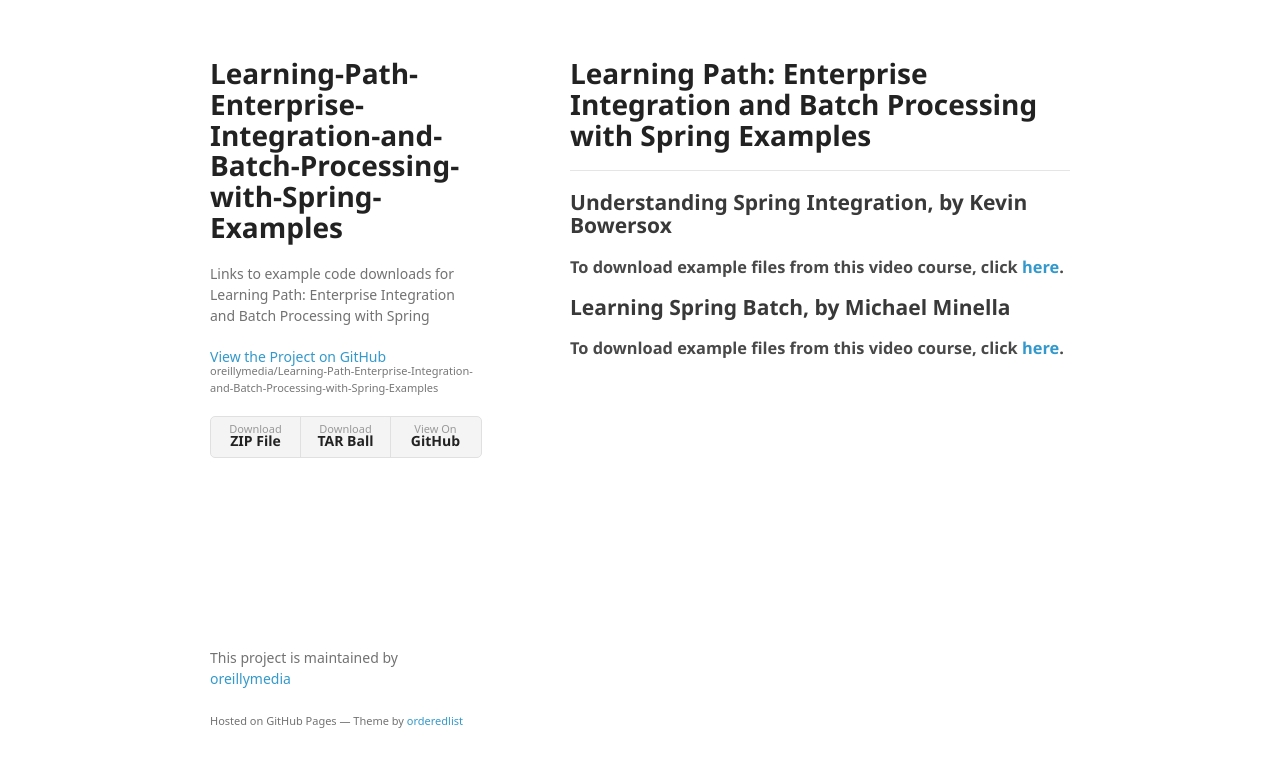
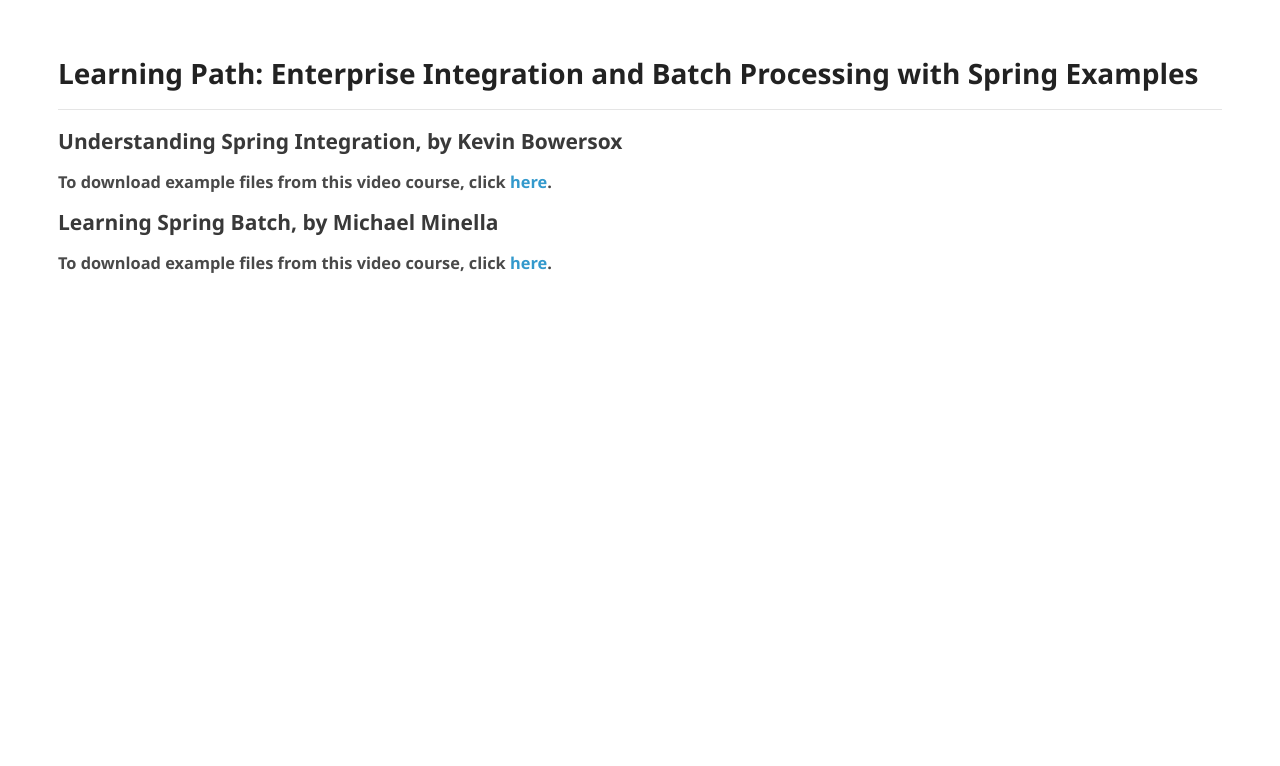
Before and after one commit to oreillymedia/Learning-Path-Enterprise-Integration-and-Batch-Processing-with-Spring-Examples, a plain HTML site: page index.html in a window 1280 px wide. Drawn offline with Linux system fonts and the light colour scheme; a web font is replaced by a local one.

Commit message:
Update index.html

```diff
--- a/index.html
+++ b/index.html
@@ -13,21 +13,6 @@
     <![endif]-->
   </head>
   <body>
-    <div class="wrapper">
-      <header>
-        <h1>Learning-Path-Enterprise-Integration-and-Batch-Processing-with-Spring-Examples</h1>
-        <p>Links to example code downloads for Learning Path: Enterprise Integration and Batch Processing with Spring</p>
-
-        <p class="view"><a href="https://github.com/oreillymedia/Learning-Path-Enterprise-Integration-and-Batch-Processing-with-Spring-Examples">View the Project on GitHub <small>oreillymedia/Learning-Path-Enterprise-Integration-and-Batch-Processing-with-Spring-Examples</small></a></p>
-
-
-        <ul>
-          <li><a href="https://github.com/oreillymedia/Learning-Path-Enterprise-Integration-and-Batch-Processing-with-Spring-Examples/zipball/master">Download <strong>ZIP File</strong></a></li>
-          <li><a href="https://github.com/oreillymedia/Learning-Path-Enterprise-Integration-and-Batch-Processing-with-Spring-Examples/tarball/master">Download <strong>TAR Ball</strong></a></li>
-          <li><a href="https://github.com/oreillymedia/Learning-Path-Enterprise-Integration-and-Batch-Processing-with-Spring-Examples">View On <strong>GitHub</strong></a></li>
-        </ul>
-      </header>
-      <section>
         <h1>
 <a id="learning-path-enterprise-integration-and-batch-processing-with-spring-examples" class="anchor" href="#learning-path-enterprise-integration-and-batch-processing-with-spring-examples" aria-hidden="true"><span aria-hidden="true" class="octicon octicon-link"></span></a>Learning Path: Enterprise Integration and Batch Processing with Spring Examples</h1>
 
@@ -44,12 +29,6 @@
 
 <h3>
 <a id="to-download-example-files-from-this-video-course-click-here-1" class="anchor" href="#to-download-example-files-from-this-video-course-click-here-1" aria-hidden="true"><span aria-hidden="true" class="octicon octicon-link"></span></a>To download example files from this video course, click <a href="http://examples.oreilly.com/0636920044673/">here</a>.</h3>
-      </section>
-      <footer>
-        <p>This project is maintained by <a href="https://github.com/oreillymedia">oreillymedia</a></p>
-        <p><small>Hosted on GitHub Pages &mdash; Theme by <a href="https://github.com/orderedlist">orderedlist</a></small></p>
-      </footer>
-    </div>
     <script src="javascripts/scale.fix.js"></script>
 
   </body>
```
